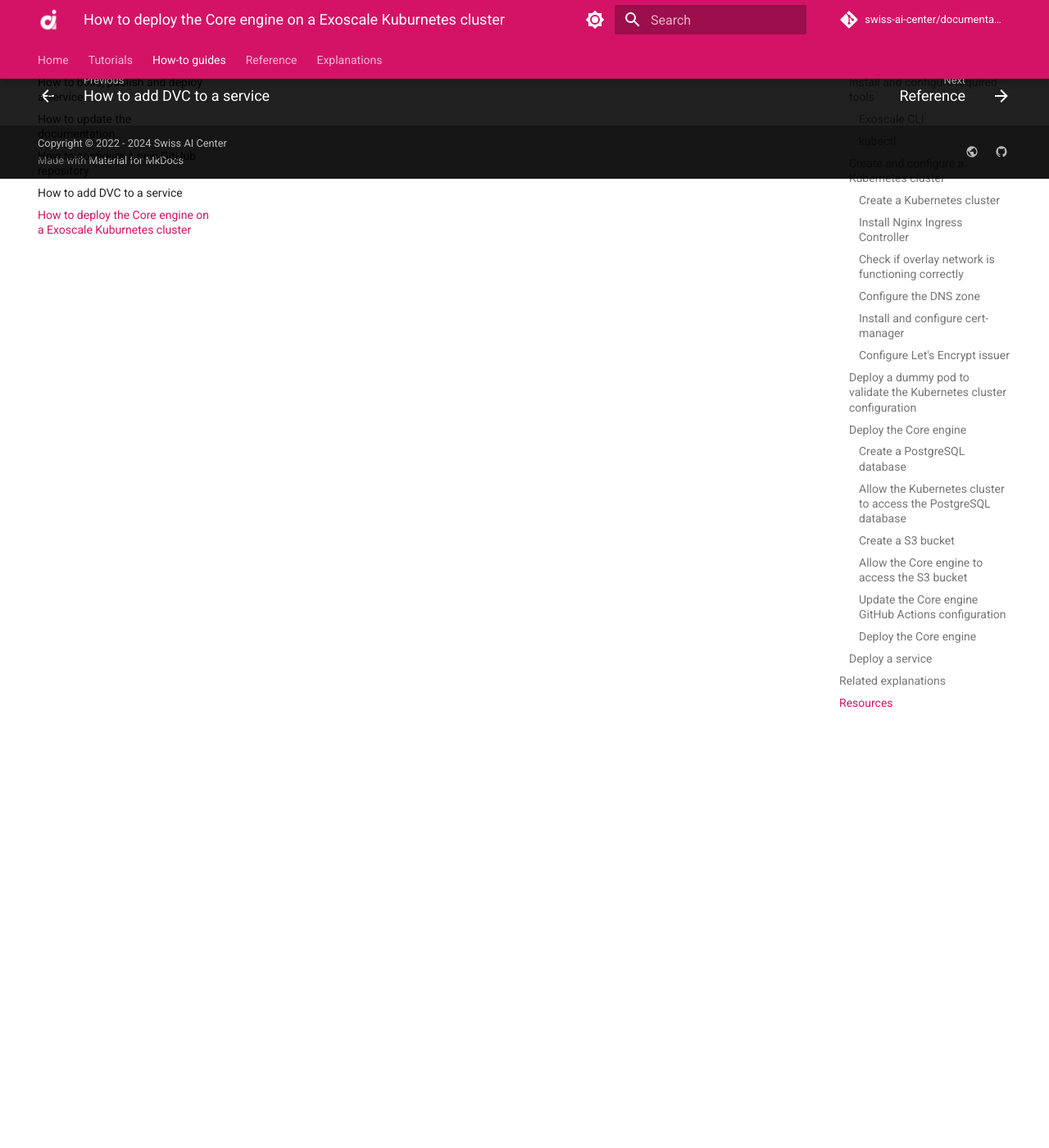
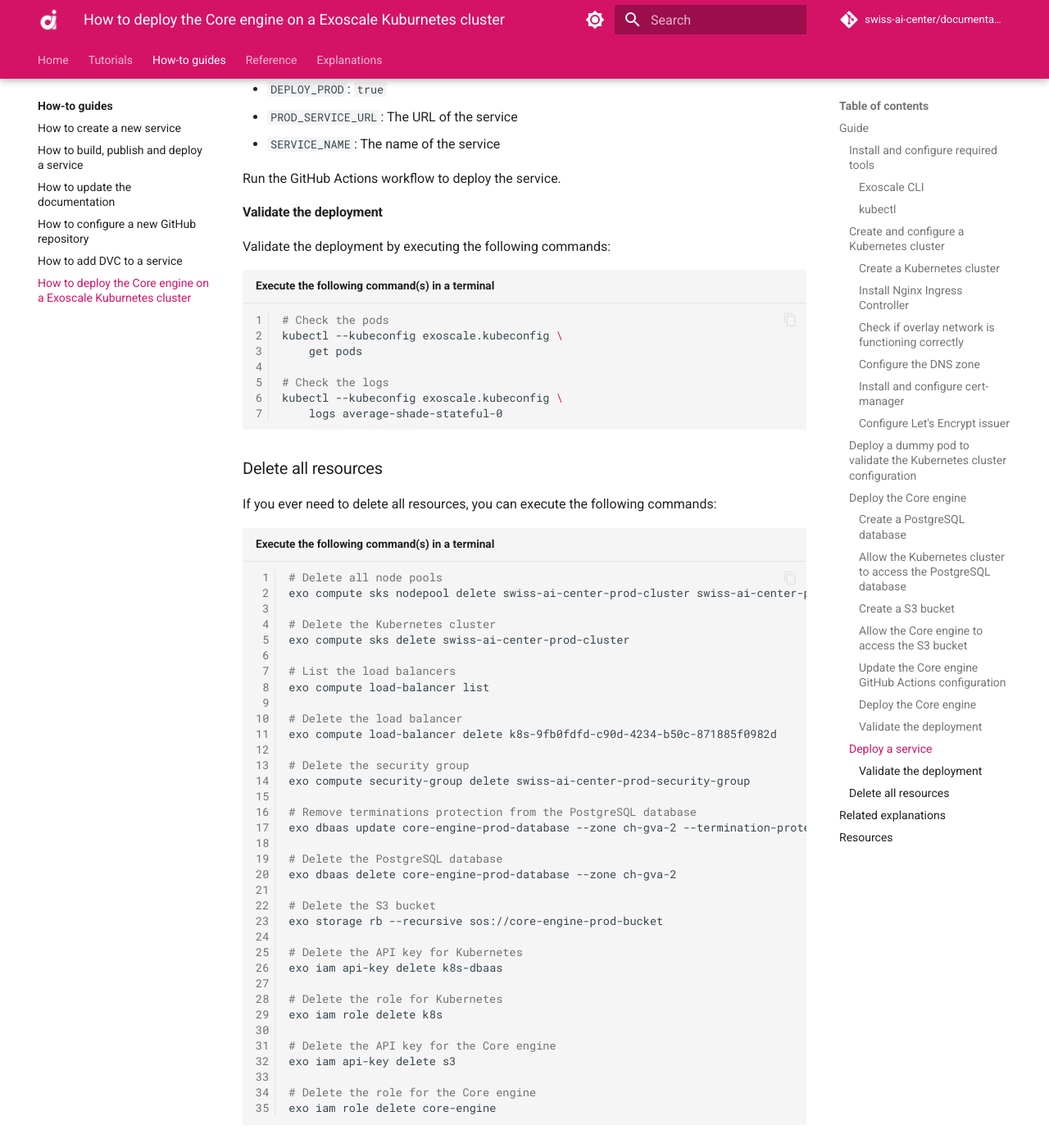
Before and after one commit to swiss-ai-center/documentation, an MkDocs documentation site: the page built from docs/how-to-guides/how-to-deploy-the-core-engine-on-a-exoscale-kubernetes-cluster.md, in a window 1280 px wide and 1400 px high, scrolled down 10664 px. Shown: the whole window at 82% size. Built offline with MkDocs 1.6.1 and Material for MkDocs 9.7.7, drawn with Linux system fonts in a browser that asks for light colours; comment, search, counter and statistics services are not loaded; some of the changed text lies outside the part shown.

Commit message:
Add commands to delete resources

````diff
--- a/docs/how-to-guides/how-to-deploy-the-core-engine-on-a-exoscale-kubernetes-cluster.md
+++ b/docs/how-to-guides/how-to-deploy-the-core-engine-on-a-exoscale-kubernetes-cluster.md
@@ -456,13 +456,17 @@ the tutorial at <https://cert-manager.io/docs/tutorials/acme/nginx-ingress/>).
 
 Deploy the dummy pod by executing the following commands:
 
+!!! info
+
+    It can take a few minutes for the certificate to be issued.
+
 ```sh title="Execute the following command(s) in a terminal"
 # Deploy the dummy pod
 kubectl --kubeconfig exoscale.kubeconfig \
     apply -f dummy-pod.yaml
 
 # Validate the deployment
-curl http://hello.swiss-ai-center.ch
+curl https://hello.swiss-ai-center.ch
 ```
 
 The output should be similar to the following:
@@ -595,6 +599,11 @@ exo iam api-key create s3 core-engine
 Update the Core engine GitHub Actions configuration by adding/updating the
 following secrets:
 
+!!! warning
+
+    The `PROD_DATABASE_URL` must be saved with `postgresql://` protocol. The default
+    value is `postgres://`.
+
 - `PROD_KUBE_CONFIG`: The content of the Kubernetes configuration file (this is
   an Organization secret in our repository)
 - `PROD_DATABASE_URL`: The URL of the PostgreSQL database
@@ -619,6 +628,20 @@ following variables:
 
 Run the GitHub Actions workflow to deploy the Core engine.
 
+#### Validate the deployment
+
+Validate the deployment by executing the following commands:
+
+```sh title="Execute the following command(s) in a terminal"
+# Check the pods
+kubectl --kubeconfig exoscale.kubeconfig \
+    get pods
+
+# Check the logs
+kubectl --kubeconfig exoscale.kubeconfig \
+    logs core-engine-backend-stateful-0
+```
+
 ### Deploy a service
 
 Deploying a service is similar to deploying the core engine. You need to update
@@ -636,6 +659,62 @@ variables:
 
 Run the GitHub Actions workflow to deploy the service.
 
+#### Validate the deployment
+
+Validate the deployment by executing the following commands:
+
+```sh title="Execute the following command(s) in a terminal"
+# Check the pods
+kubectl --kubeconfig exoscale.kubeconfig \
+    get pods
+
+# Check the logs
+kubectl --kubeconfig exoscale.kubeconfig \
+    logs average-shade-stateful-0
+```
+
+### Delete all resources
+
+If you ever need to delete all resources, you can execute the following commands:
+
+```sh title="Execute the following command(s) in a terminal"
+# Delete all node pools
+exo compute sks nodepool delete swiss-ai-center-prod-cluster swiss-ai-center-prod-nodepool-1
+
+# Delete the Kubernetes cluster
+exo compute sks delete swiss-ai-center-prod-cluster
+
+# List the load balancers
+exo compute load-balancer list
+
+# Delete the load balancer
+exo compute load-balancer delete k8s-9fb0fdfd-c90d-4234-b50c-871885f0982d
+
+# Delete the security group
+exo compute security-group delete swiss-ai-center-prod-security-group
+
+# Remove terminations protection from the PostgreSQL database
+exo dbaas update core-engine-prod-database --zone ch-gva-2 --termination-protection=false
+
+# Delete the PostgreSQL database
+exo dbaas delete core-engine-prod-database --zone ch-gva-2
+
+# Delete the S3 bucket
+exo storage rb --recursive sos://core-engine-prod-bucket
+
+# Delete the API key for Kubernetes
+exo iam api-key delete k8s-dbaas
+
+# Delete the role for Kubernetes
+exo iam role delete k8s
+
+# Delete the API key for the Core engine
+exo iam api-key delete s3
+
+# Delete the role for the Core engine
+exo iam role delete core-engine
+```
+
 ## Related explanations
 
 These explanations are related to the current item (in alphabetical order).
````
